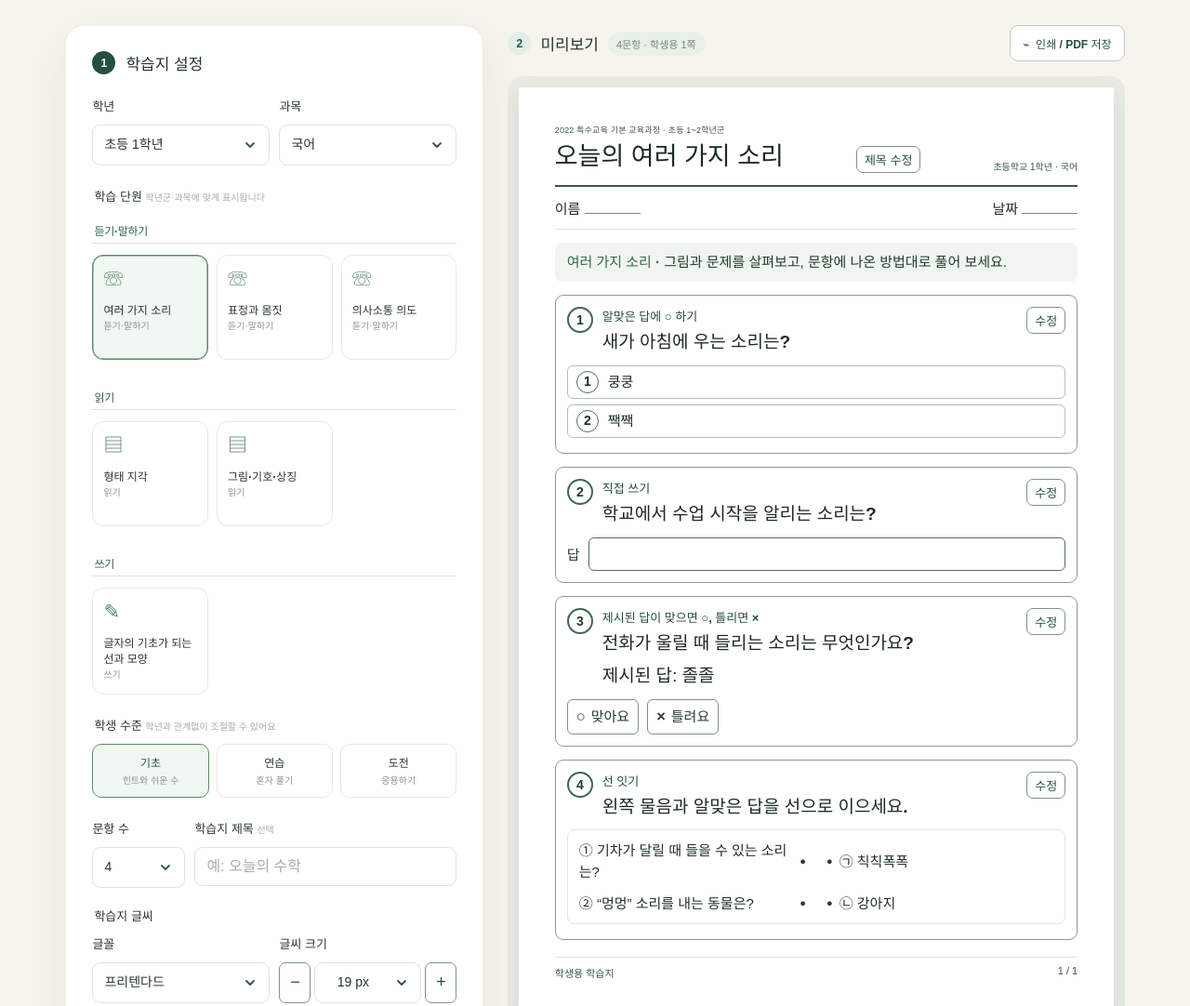
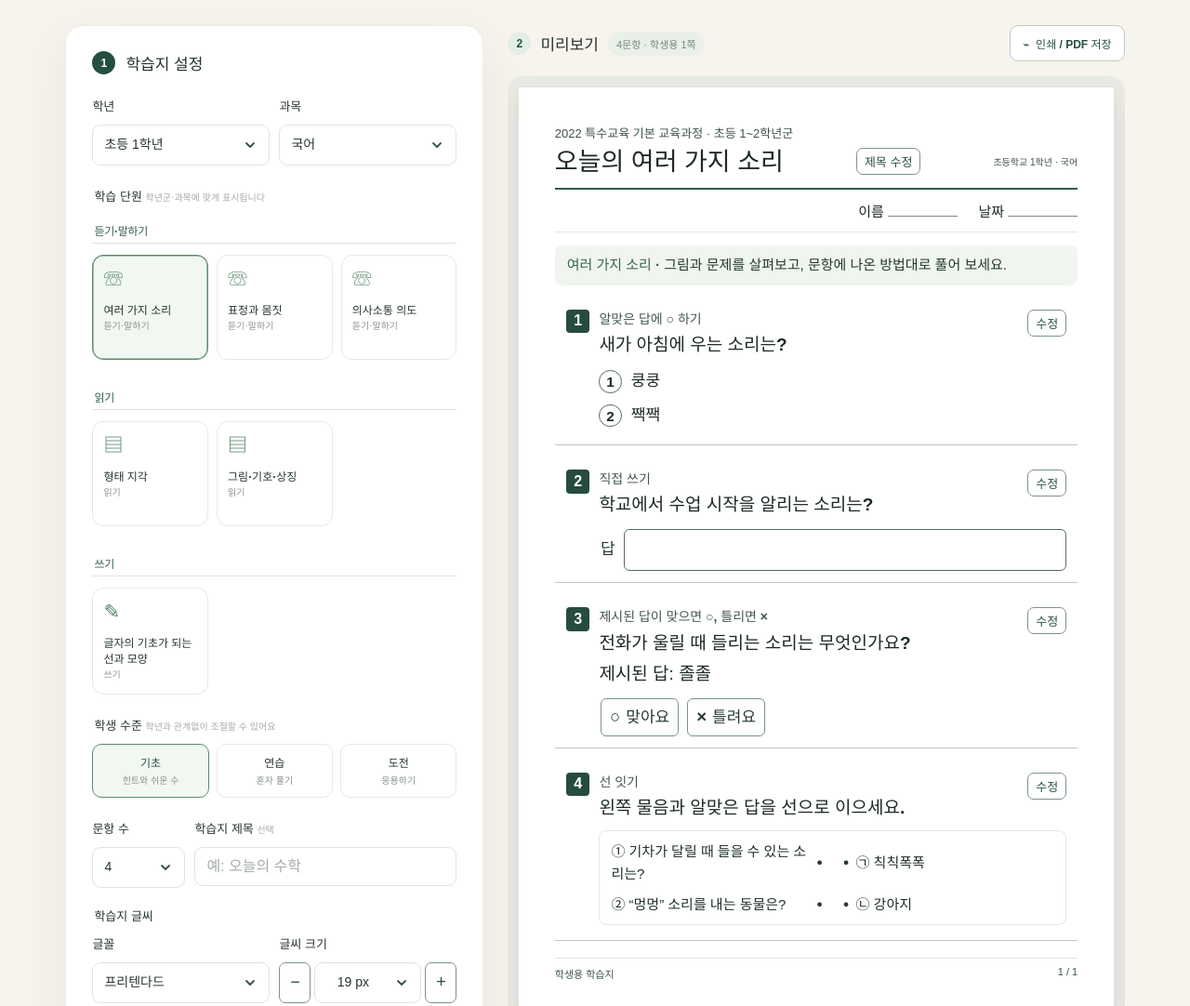
Before and after one commit to zxc3285123-web/teukgyo-classroom-tools, a plain HTML site: page index.html in a window 1280 px wide. Shown: the part 703-1785 px from the top of the page at 93% size. Drawn offline with Linux system fonts and the light colour scheme; a web font is replaced by a local one.

Commit message:
학습지 글자 위계와 보기·답란 정렬 개선

```diff
--- a/style.css
+++ b/style.css
@@ -182,3 +182,42 @@ html{font-synthesis:none}
   #print-root .problem { break-inside: avoid-page; }
   #print-root .worksheet-page[data-size] .problem-question { overflow-wrap: anywhere; }
 }
+
+/* A shared reading column for the question, stimulus and response. */
+.worksheet-page {
+  --number-width: max(25px, calc(1.6em * var(--worksheet-scale)));
+  --question-gap: 10px;
+  --reading-indent: calc(var(--number-width) + var(--question-gap));
+}
+.worksheet-page .sheet-overline { font-size: max(12px, calc(13px * var(--worksheet-scale))); letter-spacing: 0; }
+.worksheet-page .sheet-title-row { align-items: center; padding: 4px 0 10px; }
+.worksheet-page .sheet-title-row h2 { line-height: 1.35; word-break: keep-all; overflow-wrap: anywhere; }
+.worksheet-page .sheet-meta { justify-content: flex-end; gap: 1.5em; margin-bottom: 12px; }
+.worksheet-page .sheet-meta span { min-width: 5em; }
+.worksheet-page .problem {
+  border: 0;
+  border-bottom: 1px solid #bdc7c1;
+  border-radius: 0;
+}
+.worksheet-page .problem-top { gap: var(--question-gap); }
+.worksheet-page .problem-num {
+  width: var(--number-width); height: var(--number-width);
+  border: 0; border-radius: 4px;
+  background: #264c3e; color: white;
+  font-size: max(14px, calc(16px * var(--worksheet-scale)));
+}
+.worksheet-page .problem-type {
+  font-size: max(13px, calc(14px * var(--worksheet-scale)));
+  line-height: 1.45; color: #40574a;
+}
+.worksheet-page .problem-question { font-weight: 600; line-height: 1.5; }
+.worksheet-page :is(.problem-visual,.answer-line,.answer-value) { margin-inline-start: var(--reading-indent); }
+.worksheet-page .worksheet-options li { border: 0; border-radius: 0; padding: 2px 0; }
+.worksheet-page[data-size] :is(.worksheet-options,.answer-line,.reading-passage,.word-choices) {
+  font-size: calc(17px * var(--worksheet-scale)); line-height: 1.55;
+}
+.worksheet-page .option-number { font-size: .9em; min-width: 1.6em; height: 1.6em; }
+.worksheet-page .answer-box { min-height: max(12mm, calc(2.25em * var(--worksheet-scale))); }
+@media print {
+  #print-root .problem-num { background: white; color: #182b21; border: 1.5px solid currentColor; }
+}
```
